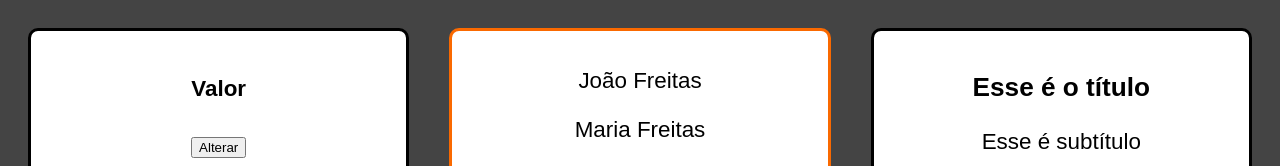
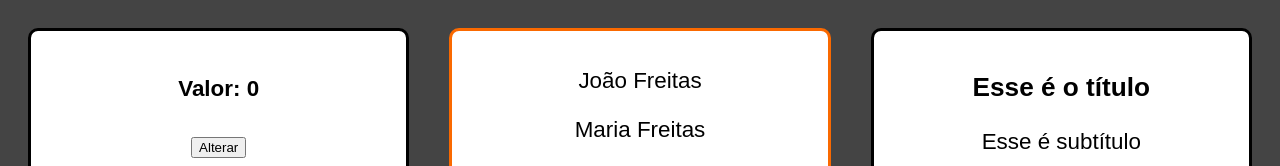
Before and after one commit to caiofov/Reactjs-Masterclass, a React (Create React App) app in the folder react-tutorial/: page / in a window 1280 px wide. Shown: the top 166 px of the page. Built offline with nearby package versions, Linux system fonts and the light colour scheme.

Commit message:
state 24:45

```diff
--- a/react-tutorial/src/components/comunicacao/indireta/Sub.jsx
+++ b/react-tutorial/src/components/comunicacao/indireta/Sub.jsx
@@ -5,9 +5,12 @@ export default (props) => {
     return (
     <div>
         <button onClick={() => {
-            props.onClicar(Math.random()) //passando informação para o componente
+            props.onClicar(Math.random(), 'Gerado') //passando informação para o componente
             }}>Alterar</button>
-            {/* A arrow function é importante porque, sem ela, a função onClicar seria executada. Nesse caso, ela está sendo passada como um parâmetro e não sendo executada */}
+            {/*
+            A arrow function é importante porque, sem ela, a função onClicar seria executada. Nesse caso, ela está sendo passada como um parâmetro e não sendo executada
+            Poderia ter sido feita uma função em vez de passar a arrow function, mas não será necessario
+            */}
         {/* Quando o botão for clicado, irá chamar a função do componente pai */}
     </div>
     )
--- a/react-tutorial/src/components/comunicacao/indireta/Super.jsx
+++ b/react-tutorial/src/components/comunicacao/indireta/Super.jsx
@@ -1,17 +1,21 @@
-import React from "react";
+import React, {useState} from "react"; //com o useState, podemos criar dados que podem ser modificados
 import Sub from "./Sub";
 
 
 //tipo de comunicação indireta -> filho passa informaçao pro pai mesmo sem ter uma referência dele
 export default props =>{
-    function quandoClicar(valorGerado){
-        alert(valorGerado)
+    const [num, setNum] = useState(0) //num -> dado que será alterado || setNum -> função que será responsável pela alteração do dado
+    const [texto, setTexto] = useState("Valor")
+
+    function quandoClicar(valorGerado, texto){
+        setNum(valorGerado) //sempre que clicar, mudará o valor gerado
+        setTexto(texto)
     }
 
     return(
     <div>
-        <h4>Valor</h4>
-        <Sub onClicar={quandoClicar}>Pedro</Sub>
+        <h4>{texto}: {num} </h4>
+        <Sub onClicar={quandoClicar}></Sub>
     </div>
     )
 }
```
